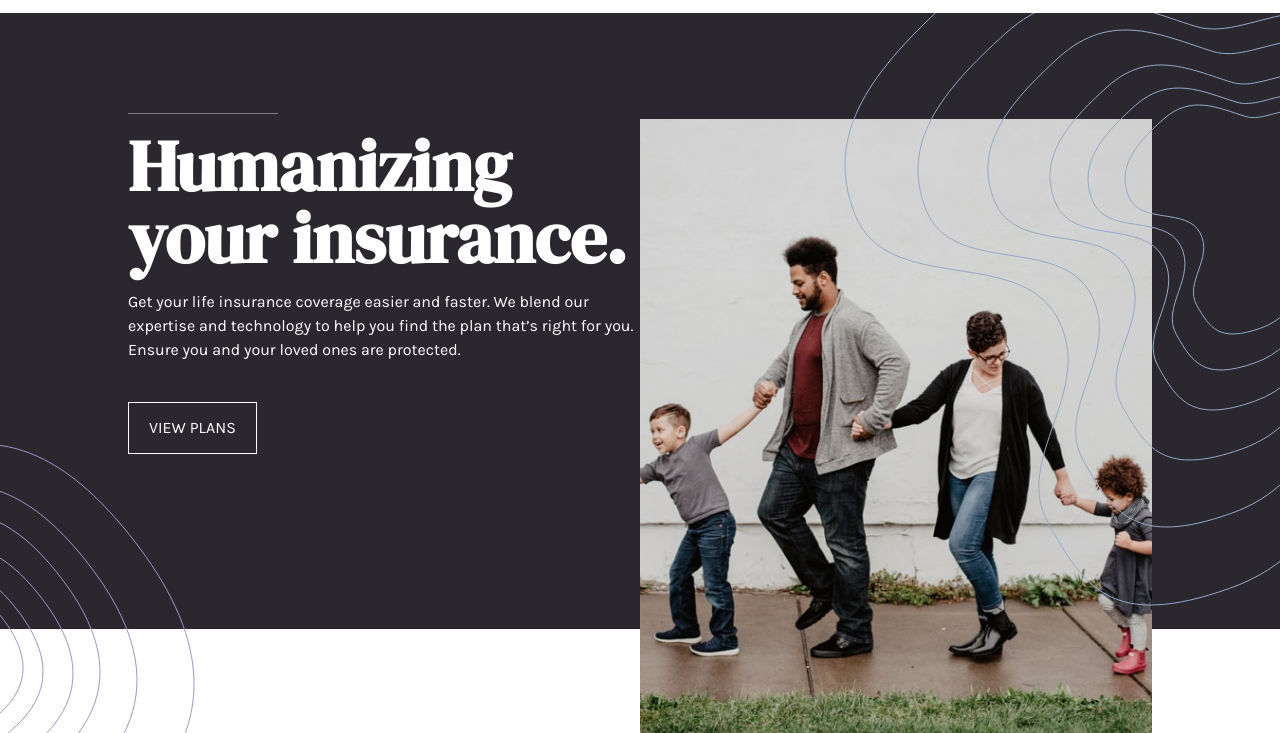
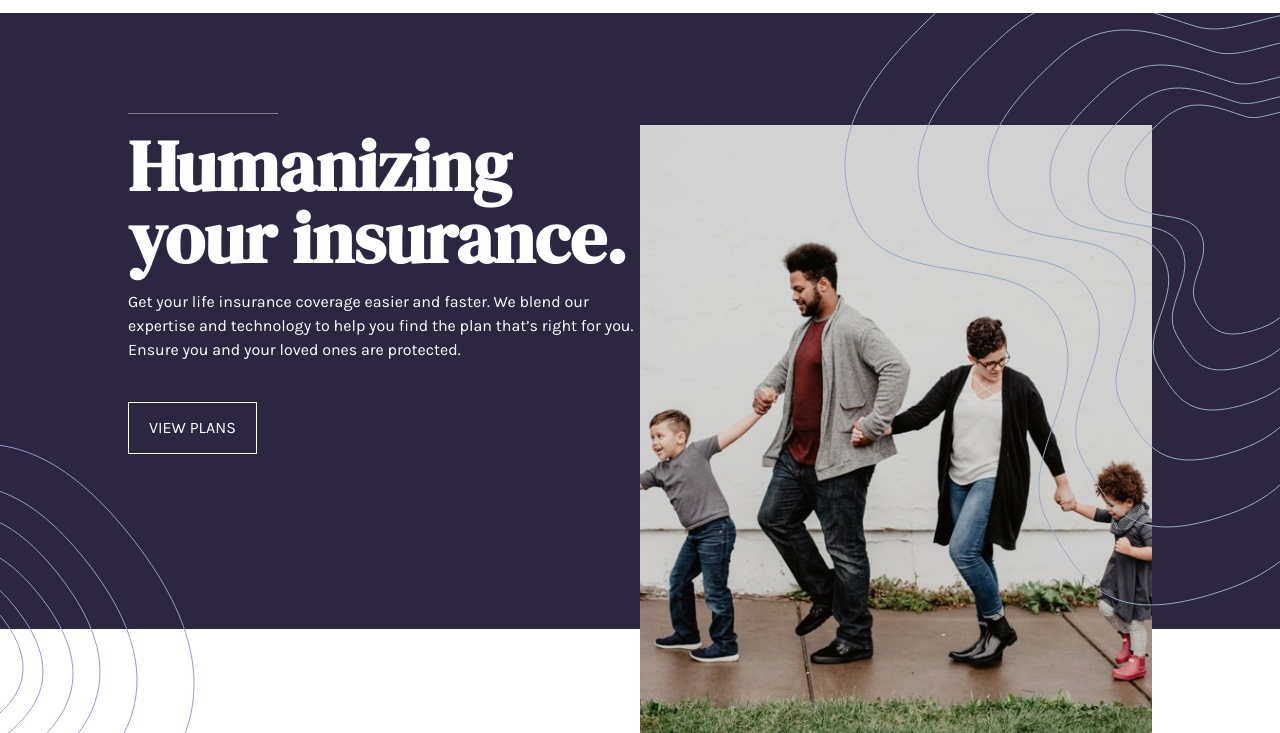
Before and after one commit to jmnyarega/insure-landing-page, a website: page index.html in a window 1280 px wide. Shown: the part 67-800 px from the top of the page. Drawn offline with Linux system fonts and the light colour scheme.

Commit message:
- colors

```diff
--- a/css/components/_header.scss
+++ b/css/components/_header.scss
@@ -102,7 +102,7 @@
 
 #toggle:checked ~ .nav {
     opacity: 1;
-    z-index: 3;
+    z-index: 4;
     height: auto;
 
     &::after {
--- a/css/components/_hero.scss
+++ b/css/components/_hero.scss
@@ -2,7 +2,7 @@
 @use '../shared/_layout.scss';
 
 .hero {
-    background-color: abstract.$very-dark-violet;
+    background-color: abstract.$dark-violet;
     position: relative;
 
     @media (min-width: 60rem) {
@@ -43,14 +43,15 @@
         @media (min-width: 60rem) {
             width: 50%;
             align-self: flex-start;
-            transform: translateY(6.625rem);
+            transform: translateY(7rem);
         }
     }
 
     &__intro {
-        padding-block: 6.25rem 5.6875rem;
+        padding-block: 6.25rem 7rem;
         color: abstract.$white;
         position: relative;
+        z-index: 3;
 
         &::before, &::after {
             content: "";
@@ -75,6 +76,7 @@
             height: 100%;
             right: 0;
             top: 70%;
+            z-index: 2;
         }
 
     }
--- a/css/components/_how.scss
+++ b/css/components/_how.scss
@@ -4,7 +4,7 @@
     background-image: url(../../images/bg-pattern-how-we-work-mobile.svg);
     background-repeat: no-repeat;
     background-position: top right;
-    background-color: abstract.$very-dark-violet;
+    background-color: abstract.$dark-violet;
     color: abstract.$white;
 
     @media (min-width: 60rem) {
```
Also changed, not shown: css/index.css.
